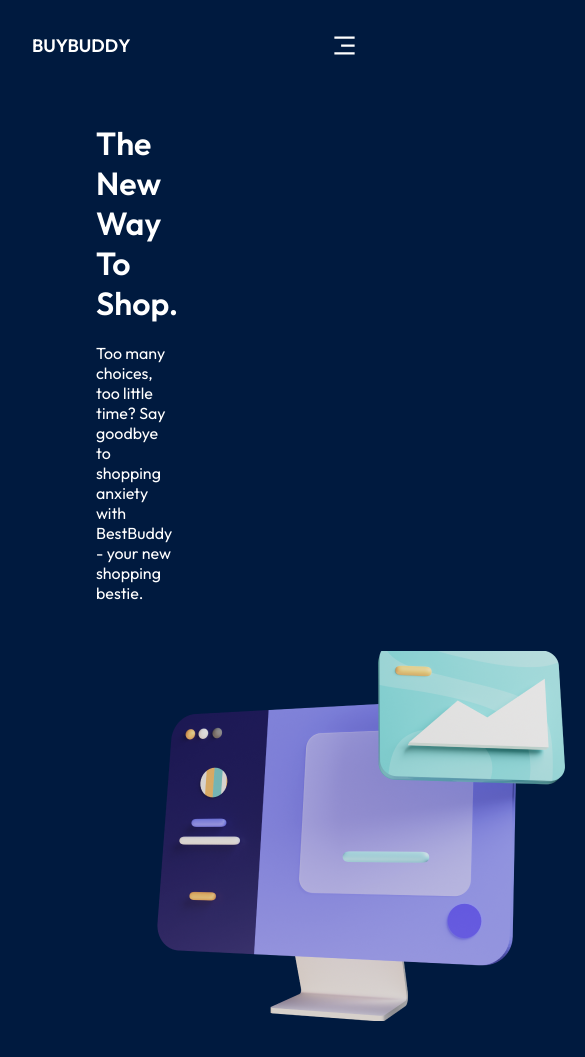
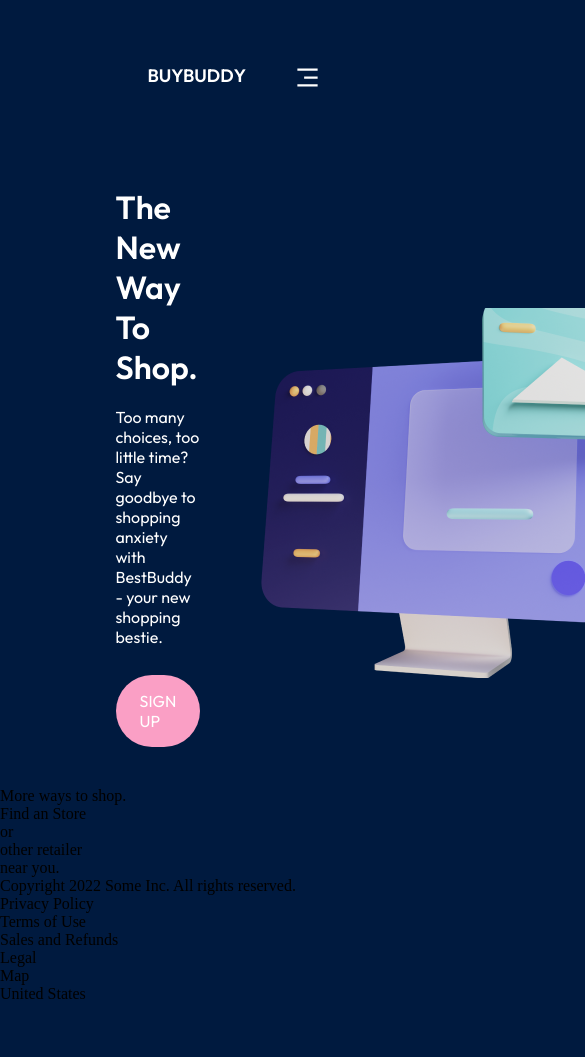
Before and after one commit to SheCodesAus/django_unchained_group_2023_frontend, a React (Vite) app in the folder buybuddy/: page / in a window 390 px wide. Shown: the top 1057 px of the page, 585 px wide, since content can reach past the window. After the commit the page ends 1003 px from the top, so only its background shows below. Built offline with nearby package versions, Linux system fonts and the light colour scheme.

Commit message:
added footer component
non styled

```diff
--- a/buybuddy/src/App.jsx
+++ b/buybuddy/src/App.jsx
@@ -14,6 +14,7 @@
 
 //Components
 import Nav from "./components/Nav/Nav";
+import Footer from "./components/Footer/Footer";
 
 //CSS
 import "./App.css";
@@ -24,6 +25,7 @@
     <div>
       <Nav />
       <Outlet />
+      <Footer />
     </div>
   );
 };
--- /dev/null
+++ b/buybuddy/src/components/Footer/Footer.css
@@ -0,0 +1,27 @@
+.footer {
+    position: fixed;
+    bottom: 0;
+    left: 0;
+    width: 100%;
+    background-color: #f8f8f8;
+    padding: 20px;
+    box-sizing: border-box;
+    border-top: 1px solid #ccc;
+    font-size: 14px;
+    text-align: center;
+  }
+
+  @media only screen and (min-width: 768px) {
+    .footer {
+      display: flex;
+      flex-wrap: wrap;
+      justify-content: space-between;
+      align-items: center;
+      padding: 20px 50px;
+      text-align: left;
+    }
+    .footer-section {
+      width: 33.33%;
+      margin-bottom: 20px;
+    }
+  }
--- /dev/null
+++ b/buybuddy/src/components/Footer/Footer.jsx
@@ -0,0 +1,45 @@
+import { Link } from "react-router-dom";
+import "./Footer.css"
+
+const FooterStandardLink = ({ name, path }) => {
+  return (
+    <div className="text-blue-600 px-1 hover:underline">
+      <Link to={path}>{name}</Link>
+    </div>
+  );
+};
+
+const FooterlowerLink = ({ name, path }) => {
+    return (
+      <div className="text-gray-600 hover:underline">
+        <Link to={path}>{name}</Link>
+      </div>
+    );
+  };
+
+function Footer() {
+  return (
+    <div className="px-[200px] bg-gray-200 text-xs font-semibold text-gray-600">
+      <div className="flex flex-row py-2">
+        More ways to shop. <FooterStandardLink name="Find an Store" path="/" />
+        or <FooterStandardLink name="other retailer" path="/" /> near you.
+      </div>
+      <div className="flex flex-row justify-between pt-2 pb-6 border-t border-t-gray-400">
+        <div>Copyright 2022 Some Inc. All rights reserved.</div>
+        <div className="flex flex-row gap-6">
+            <FooterlowerLink name="Privacy Policy" to="/" />
+            <FooterlowerLink name="Terms of Use" to="/" />
+            <FooterlowerLink name="Sales and Refunds" to="/" />
+            <FooterlowerLink name="Legal" to="/" />
+            <FooterlowerLink name="Map" to="/" />
+        </div>
+        <div>
+            <FooterlowerLink name="United States" to="/" />
+
+        </div>
+      </div>
+    </div>
+  );
+}
+
+export default Footer;
--- a/buybuddy/src/components/Nav/Nav.css
+++ b/buybuddy/src/components/Nav/Nav.css
@@ -3,12 +3,17 @@
     --body-font:
   }
 
+  .nav__container {
+    padding: 2rem 6rem;
+    width: 90%;
+    max-width: 80em;
+    margin: auto;
+
+  }
+
   .buybuddy__navbar {
     display: flex;
     justify-content: space-between;
-    align-items: center;
-
-    padding: 2rem 6rem;
 }
 
 .buybuddy__navbar-links {
@@ -37,7 +42,9 @@
 .buybuddy__navbar-links_container {
     display: flex;
     flex-direction: row;
-    padding-right: 20px;
+    align-self:baseline;
+    align-items: center;
+    justify-content: center;
 }
 
 .buybuddy__navbar-sign {
@@ -65,7 +72,6 @@
     font-family: 'Outfit', sans-serif;
     font-weight: 300;
     font-size: 18px;
-    line-height: 25px;
     border: solid;
     outline: none;
     cursor: pointer;
@@ -131,11 +137,31 @@
     .buybuddy__navbar-menu {
         display: flex;
     }
+
+    .buybuddy__navbar-sign {
+        display: none;
+    }
 }
 
 @media screen and (max-width: 700px) {
     .buybuddy__navbar {
         padding: 2rem 4rem;
+    }
+
+    .buybuddy__navbar-sign button {
+        display: none;
+    }
+
+    .buybuddy__navbar-menu_container button {
+        display: none;
+    }
+
+    .buybuddy__navbar-menu {
+        display: flex;
+    }
+
+    .buybuddy__navbar-sign {
+        display: none;
     }
 }
 
@@ -144,25 +170,7 @@
         padding: 2rem;
     }
 
-    .buybuddy__navbar-sign {
-        display: none;
-    }
-
-    .buybuddy__navbar-menu_container {
-        top: 20px;
-    }
-
-    .buybuddy__navbar-menu_container-links-sign {
-        display: block;
-    }
-}
-
-@media screen and (max-width: 550px) {
-    .buybuddy__navbar {
-        padding: 2rem;
-    }
-
-    .buybuddy__navbar-sign {
+    .buybuddy__navbar-sign button {
         display: none;
     }
 
@@ -175,11 +183,15 @@
     }
 
     .buybuddy__navbar-sign button {
-        border: none;
+        display: none;
     }
 
     .buybuddy__navbar-menu_container button {
-        border: none;
+        display: none;
+    }
+
+    .buybuddy__navbar-sign {
+        display: none;
     }
 
 
--- a/buybuddy/src/components/Nav/Nav.jsx
+++ b/buybuddy/src/components/Nav/Nav.jsx
@@ -12,6 +12,7 @@
   const [toggleMenu, setToggleMenu] = useState(false);
 
   return (
+    <div className="nav__container">
       <div className="buybuddy__navbar">
         <div className="buybuddy__navbar-links_logo">
           {/* <img src={logo} /> */}
@@ -25,7 +26,7 @@
           </div>
         </div>
         <div className="buybuddy__navbar-sign">
-        <button type="button">sign in</button>
+        <p><a href="#signin">sign in</a></p>
         </div>
         <div className="buybuddy__navbar-menu">
           {toggleMenu
@@ -37,12 +38,13 @@
             <p><a href="#howitworks">how it works</a></p>
             <p><a href="">meet the team</a></p>
             <p><a href="#contact">contact</a></p>
+            <p><a href="">sign in</a></p>
             </div>
             <div className="buybuddy__navbar-menu_container-links-sign">
-            <button type="button">sign in</button>
             </div>
           </div>
           )}
+        </div>
       </div>
     </div>
   );
--- a/buybuddy/src/index.css
+++ b/buybuddy/src/index.css
@@ -22,6 +22,7 @@
   color: white;
   font-family: var(--heading-font-family);
   line-height: var(--line-height);
+  padding-bottom: 20px;
 }
 
 h1 {
@@ -38,17 +39,12 @@
   padding: 10px;
 }
 
-button {
+ /* button {
   background-color: #fa9fc5;
     color: white;
     padding: 1em 1.5em;
     border-radius: 100px;
-}
-
-.button:hover {
-  background-color: #52dd79a0;
-}
-
-container {
-
-}
+    letter-spacing: 3px;
+    align-items: center;
+    justify-content: center;
+} */
--- a/buybuddy/src/pages/Homepage/Homepage.css
+++ b/buybuddy/src/pages/Homepage/Homepage.css
@@ -4,19 +4,17 @@
 }
 
 .hero__container {
+  padding: 2rem 6rem;
+  width: 90%;
+  max-width: 75em;
+  margin: auto;
+}
+
+.split {
   display: flex;
   justify-content: space-between;
   align-items: center;
   width: 100%;
-  padding: 32px;
-
-  padding: 2rem 6rem;
-}
-
-.split {
-  width: 100%;
-  align-items: center;
-  justify-content: center;
 }
 
 .hero {
@@ -29,9 +27,31 @@
 }
 
 .hero p {
-  margin-bottom: 3em
+  margin-bottom: 5em
   color: white;
 }
+
+.btn-wrap {
+  display: flex;
+  align-items: flex-start;
+  margin-top: 0.5em;
+  margin-bottom: 0.5em;
+  padding: auto;
+}
+
+.hero-button {
+  background-color: #fa9fc5;
+  color: white;
+  padding: 1em 1.5em;
+  border-radius: 100px;
+  margin: auto;
+}
+
+.btn-subheading {
+  text-transform: uppercase;
+  font-family: "Outfit", sans-serif;
+}
+
 
 .hero-right img {
   margin-top: 3em;
@@ -39,16 +59,55 @@
 
 
 .hero-left {
-  width: 40%;
+  width: 100%;
 }
 
 .hero-right {
-  width: 40%;
+  width: 100%;
 }
 
-@media (min-width: 800px) {
+@media (min-width: 1050px) {
   .hero__container {
       display: flex;
       justify-content: space-between;
       align-items: center;
   }
+
+  .btn-wrap {
+    display: flex;
+    flex-direction: column;
+}
+}
+
+@media screen and (max-width: 800px) {
+  .buybuddy__navbar {
+      padding: 2rem;
+  }
+
+  .btn-wrap {
+    display: flex;
+    flex-direction: column;
+  }
+}
+
+@media screen and (max-width: 700px) {
+    .buybuddy__navbar {
+        padding: 2rem;
+    }
+
+    .btn-wrap {
+      display: flex;
+      flex-direction: column;
+    }
+}
+
+@media screen and (max-width: 550px) {
+      .buybuddy__navbar {
+          padding: 2rem;
+      }
+
+      .btn-wrap {
+        display: flex;
+        flex-direction: column;
+      }
+}
--- a/buybuddy/src/pages/Homepage/Homepage.jsx
+++ b/buybuddy/src/pages/Homepage/Homepage.jsx
@@ -10,8 +10,11 @@
                 <div class="hero-left hidden">
                     <h1 class="h1">The New Way To Shop.</h1>
                     <p class="body">Too many choices, too little time? Say goodbye to shopping anxiety with BestBuddy - your new shopping bestie. </p>
-                    <div class="btn-wrap">
-                        {/* <a href="#" class="btn subheading">sign up</a> */}
+
+                    <div className="btn-wrap">
+                        <div className="hero-button">
+                        <a href="#" className="btn-subheading">sign up</a>
+                        </div>
                     </div>
                 </div>
                 <div class="hero-right hidden">
@@ -20,7 +23,7 @@
         </div>
     </div>
 
-);
-}
+  );
+};
 
 export default HomePage;
```
Lines whose indentation alone changed are shown as unchanged.
